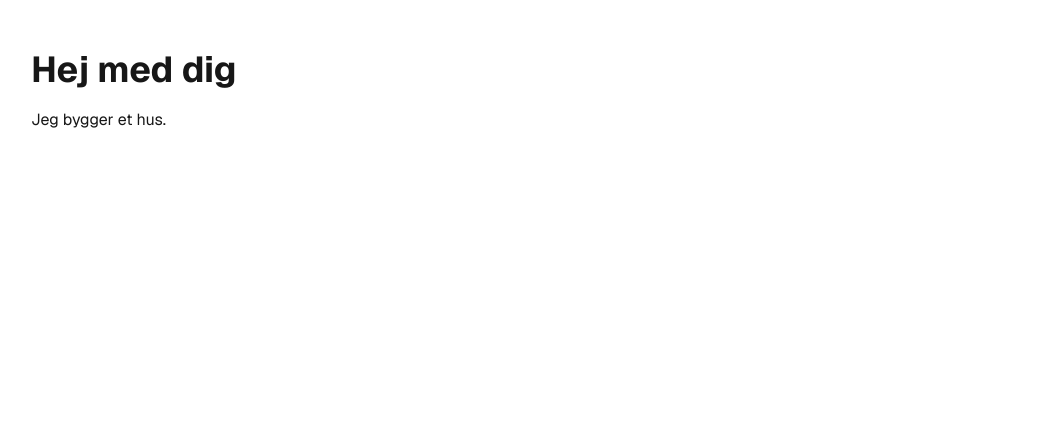
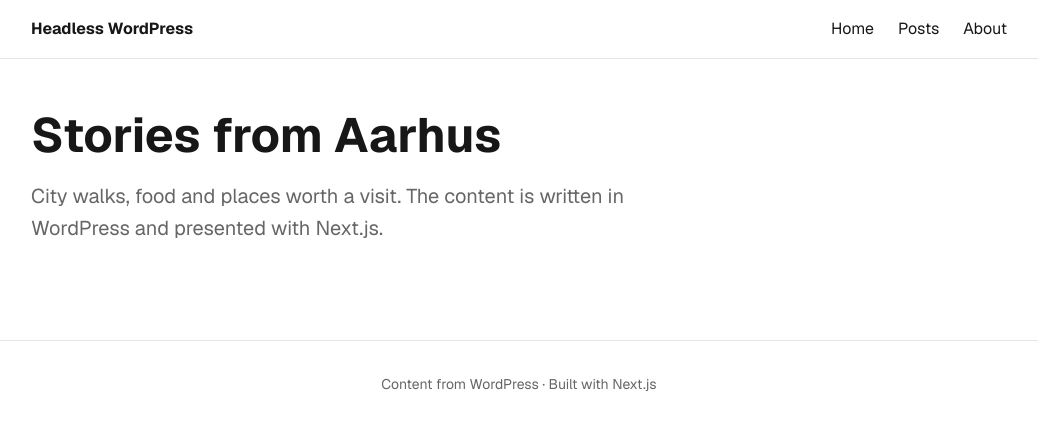
Before and after one commit to Magecties/nextjs-wordpress, a Next.js app: page / in a window 1280 px wide. Shown: the top 430 px of the page, without its empty margins (121-1159 px from the left). Built offline with nearby package versions, Linux system fonts and the light colour scheme.

Commit message:
opgave 2

```diff
--- a/app/layout.js
+++ b/app/layout.js
@@ -1,4 +1,6 @@
 import { Geist, Geist_Mono } from "next/font/google";
+import Header from "@/components/Header";
+import Footer from "@/components/Footer";
 import "./globals.css";
 
 const geistSans = Geist({
@@ -12,14 +14,19 @@ const geistMono = Geist_Mono({
 });
 
 export const metadata = {
-  title: "Mit WordPress-site",
-  description: "Et dansk site bygget med Next.js og headless WordPress.",
+  title: "Headless WordPress",
+  description:
+    "A Next.js app that fetches content from WordPress through the REST API",
 };
 
 export default function RootLayout({ children }) {
   return (
-    <html lang="da" className={`${geistSans.variable} ${geistMono.variable}`}>
-      <body>{children}</body>
+    <html lang="en" className={`${geistSans.variable} ${geistMono.variable}`}>
+      <body>
+        <Header />
+        {children}
+        <Footer />
+      </body>
     </html>
   );
 }
--- a/app/page.js
+++ b/app/page.js
@@ -1,8 +1,15 @@
+import styles from "./page.module.css";
+
 export default function Home() {
   return (
     <main>
-      <h1>Hej med dig</h1>
-      <p>Jeg bygger et hus.</p>
+      <section className={styles.hero}>
+        <h1>Stories from Aarhus</h1>
+        <p>
+          City walks, food and places worth a visit. The content is written in
+          WordPress and presented with Next.js.
+        </p>
+      </section>
     </main>
   );
 }
--- /dev/null
+++ b/app/page.module.css
@@ -0,0 +1,13 @@
+.hero {
+  max-width: 42rem;
+  margin-bottom: 3rem;
+}
+
+.hero h1 {
+  font-size: 3rem;
+}
+
+.hero p {
+  color: var(--muted);
+  font-size: 1.25rem;
+}
--- /dev/null
+++ b/components/Footer.js
@@ -0,0 +1,9 @@
+import styles from "./Footer.module.css";
+
+export default function Footer() {
+  return (
+    <footer className={styles.footer}>
+      <p>Content from WordPress · Built with Next.js</p>
+    </footer>
+  );
+}
--- /dev/null
+++ b/components/Footer.module.css
@@ -0,0 +1,7 @@
+.footer {
+  border-top: 1px solid var(--border);
+  color: var(--muted);
+  font-size: 0.875rem;
+  padding: 2rem 1.5rem;
+  text-align: center;
+}
--- /dev/null
+++ b/components/Header.js
@@ -0,0 +1,25 @@
+import Link from "next/link";
+import styles from "./Header.module.css";
+
+export default function Header() {
+  return (
+    <header className={styles.header}>
+      <nav className={styles.nav}>
+        <Link href="/" className={styles.logo}>
+          Headless WordPress
+        </Link>
+        <ul className={styles.links}>
+          <li>
+            <Link href="/">Home</Link>
+          </li>
+          <li>
+            <Link href="/posts">Posts</Link>
+          </li>
+          <li>
+            <Link href="/about">About</Link>
+          </li>
+        </ul>
+      </nav>
+    </header>
+  );
+}
--- /dev/null
+++ b/components/Header.module.css
@@ -0,0 +1,35 @@
+.header {
+  border-bottom: 1px solid var(--border);
+}
+
+.nav {
+  display: flex;
+  flex-wrap: wrap;
+  gap: 1rem;
+  align-items: center;
+  justify-content: space-between;
+  max-width: 64rem;
+  margin: 0 auto;
+  padding: 1rem 1.5rem;
+}
+
+.logo {
+  color: var(--foreground);
+  font-weight: 700;
+  text-decoration: none;
+}
+
+.links {
+  display: flex;
+  gap: 1.5rem;
+  list-style: none;
+}
+
+.links a {
+  color: var(--foreground);
+  text-decoration: none;
+}
+
+.links a:hover {
+  color: var(--accent);
+}
```
Also changed, not shown: app/about/page.js (added, +12 -0 lines), app/not-found.js (added, +13 -0 lines), app/posts/page.js (added, +12 -0 lines).
